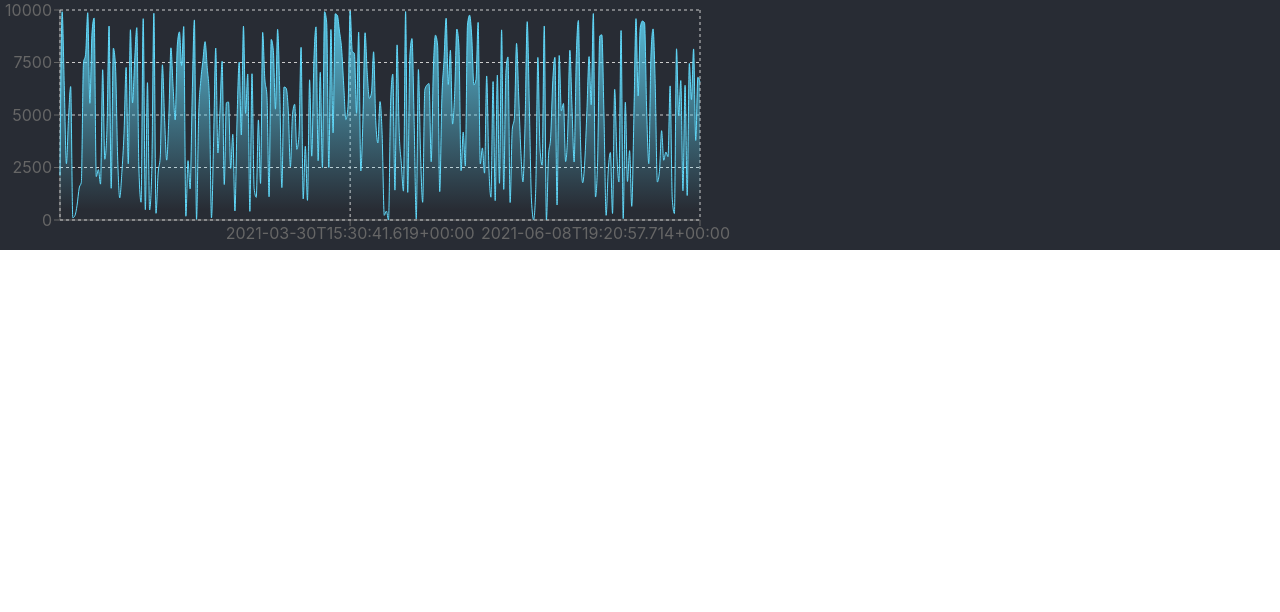
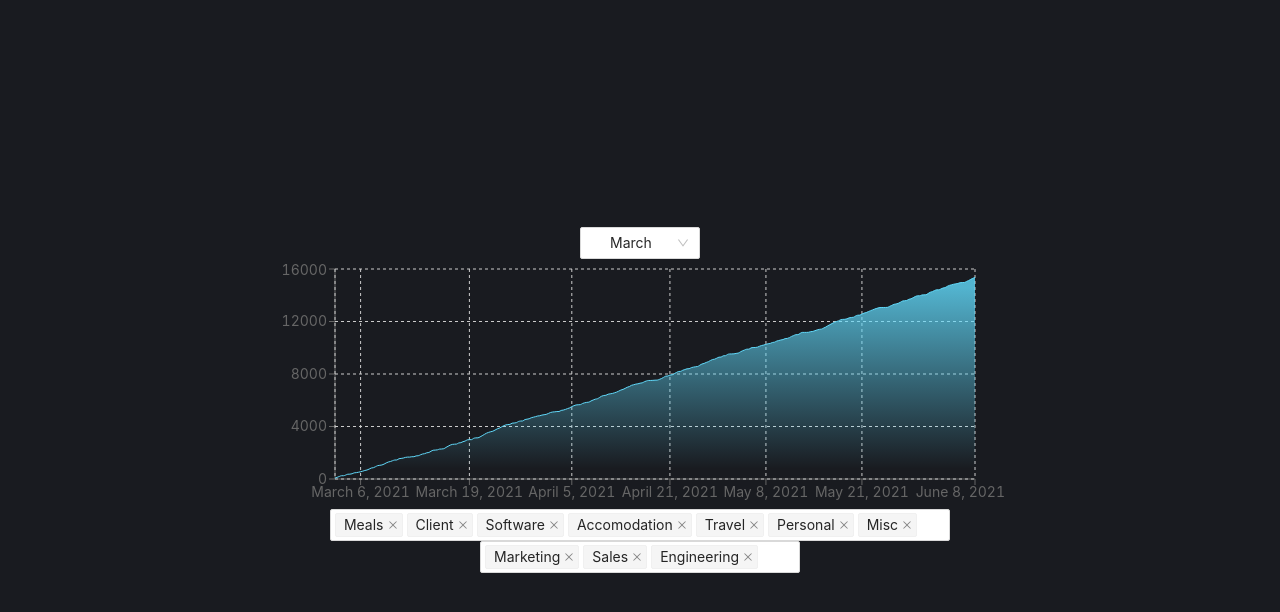
Before and after one commit to AlexKLWS/journal-tech-case, a React (Create React App) app: page / in a window 1280 px wide. Shown: the top 612 px of the page. Built offline with nearby package versions, Linux system fonts and the light colour scheme.

Commit message:
Implement the basic logic

```diff
--- a/src/App.css
+++ b/src/App.css
@@ -1,38 +1,15 @@
-.App {
-	text-align: center;
-	background-color: #282c34;
+html,
+body {
+	margin: 0;
+	padding: 0;
 }
 
-.App-logo {
-	height: 40vmin;
-	pointer-events: none;
-}
-
-@media (prefers-reduced-motion: no-preference) {
-	.App-logo {
-		animation: App-logo-spin infinite 20s linear;
-	}
-}
-
-.App-header {
+.App {
 	min-height: 100vh;
+	text-align: center;
+	background-color: #191b20;
 	display: flex;
 	flex-direction: column;
 	align-items: center;
 	justify-content: center;
-	font-size: calc(10px + 2vmin);
-	color: white;
 }
-
-.App-link {
-	color: #61dafb;
-}
-
-@keyframes App-logo-spin {
-	from {
-		transform: rotate(0deg);
-	}
-	to {
-		transform: rotate(360deg);
-	}
-}
--- a/src/App.tsx
+++ b/src/App.tsx
@@ -1,23 +1,58 @@
 import React, { useEffect, useState } from 'react';
-import { Area, AreaChart, CartesianGrid, LineChart, Tooltip, XAxis, YAxis } from 'recharts';
+import { Select } from 'antd';
+import { Area, AreaChart, CartesianGrid, Tooltip, XAxis, YAxis } from 'recharts';
 import './App.css';
-import { fetchTransactions } from './mockAPI/client';
-import { Transaction } from './types/transactions';
+import { useTransactionsProvider } from './hooks/transactionsProvider';
+import 'antd/dist/antd.css';
+import { MonthSelect } from './components/MonthSelect';
+import { DateTime } from 'luxon';
+import { TransactionsRequestParams } from './types/requests';
+import { TagsSelect } from './components/TagsSelect';
+import { TeamsSelect } from './components/TeamsSelect';
 
 const App: React.FC = () => {
-	const [data, setData] = useState<Transaction[]>([]);
+	const { transactions: data, fetchTransactions: fetchData } = useTransactionsProvider();
 
-	const fetchData = async () => {
-		const response = await fetchTransactions({});
-		setData(response.data.transactions);
+	const [selectedMonth, setSelectedMonth] = useState<string>();
+	const [selectedTags, setSelectedTags] = useState<string[]>();
+	const [selectedTeams, setSelectedTeams] = useState<string[]>();
+
+	const handleMonthChange = (value: string) => {
+		setSelectedMonth(value);
+	};
+
+	const handleTagsChange = (value: string[]) => {
+		setSelectedTags(value);
+	};
+
+	const handleTeamsChange = (value: string[]) => {
+		setSelectedTeams(value);
 	};
 
 	useEffect(() => {
-		fetchData();
-	}, []);
+		const params: TransactionsRequestParams = {};
+		if (selectedMonth) {
+			const monthDate = DateTime.fromFormat(selectedMonth.toLowerCase(), 'MMMM');
+			const startDate = monthDate.startOf('month');
+			const now = DateTime.now();
+			const endDate = now.month === monthDate.month ? now : monthDate.endOf('month');
+			params.start_date = startDate.toISO();
+			params.end_date = endDate.toISO();
+		}
+		if (selectedTags) {
+			params.tags = selectedTags;
+		}
+		if (selectedTeams) {
+			params.teams = selectedTeams;
+		}
+		fetchData(params);
+	}, [selectedMonth, selectedTags, selectedTeams]);
 
 	return (
 		<div className="App">
+			<div>
+				<MonthSelect handleMonthChange={handleMonthChange} selectedMonth={selectedMonth} />
+			</div>
 			<AreaChart width={730} height={250} data={data} margin={{ top: 10, right: 30, left: 0, bottom: 0 }}>
 				<defs>
 					<linearGradient id="colorUv" x1="0" y1="0" x2="0" y2="1">
@@ -25,12 +60,14 @@ const App: React.FC = () => {
 						<stop offset="95%" stopColor="#61dafb" stopOpacity={0} />
 					</linearGradient>
 				</defs>
-				<XAxis dataKey="date" />
+				<XAxis dataKey="datePretty" />
 				<YAxis />
 				<CartesianGrid strokeDasharray="3 3" />
 				<Tooltip />
-				<Area type="monotone" dataKey="amountInCents" stroke="#61dafb" fillOpacity={1} fill="url(#colorUv)" />
+				<Area type="monotone" dataKey="totalExpense" stroke="#61dafb" fillOpacity={1} fill="url(#colorUv)" />
 			</AreaChart>
+			<TagsSelect handleTagsChange={handleTagsChange} selectedTags={selectedTags} />
+			<TeamsSelect handleTeamsChange={handleTeamsChange} selectedTeams={selectedTeams} />
 		</div>
 	);
 };
```
